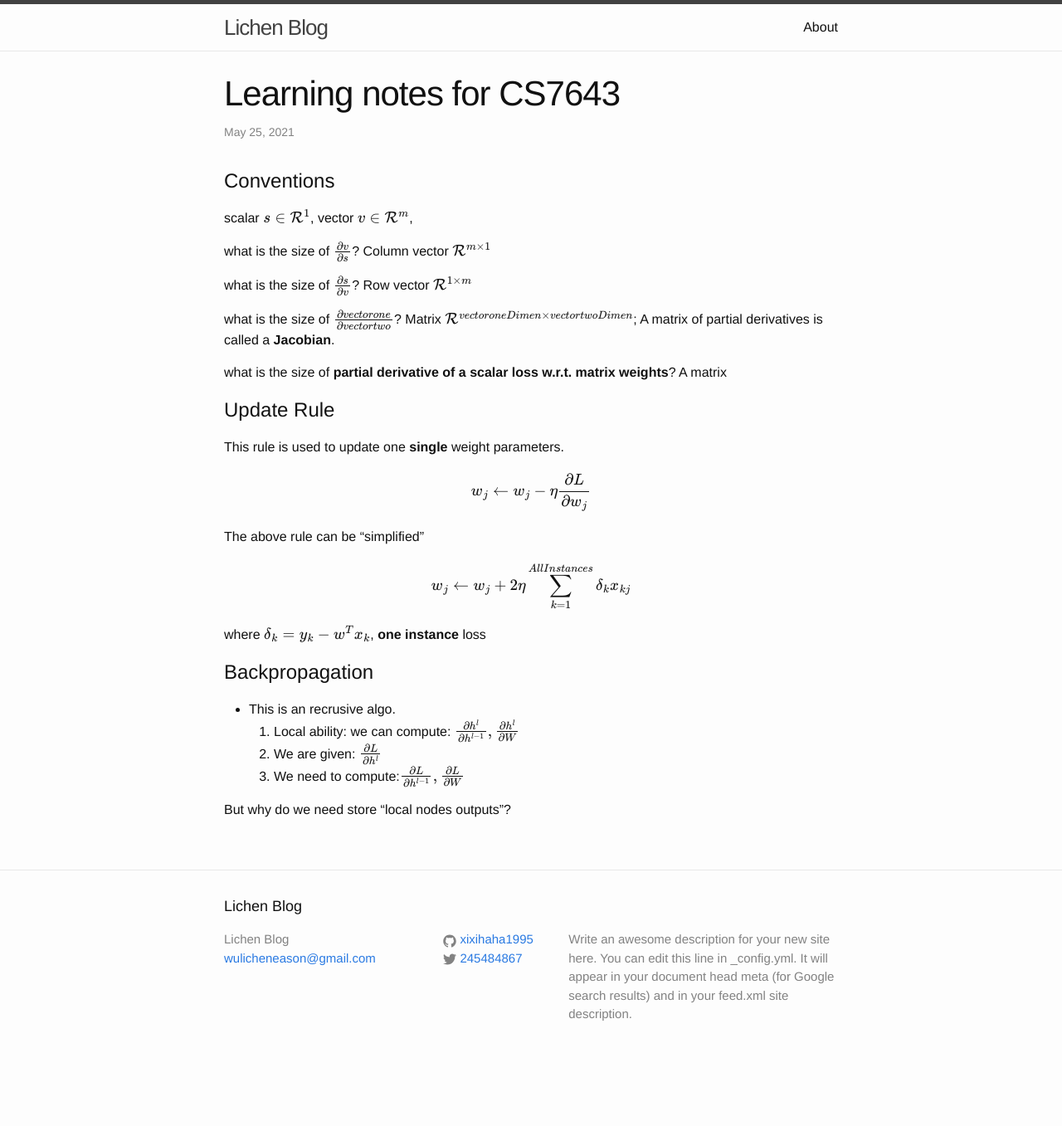
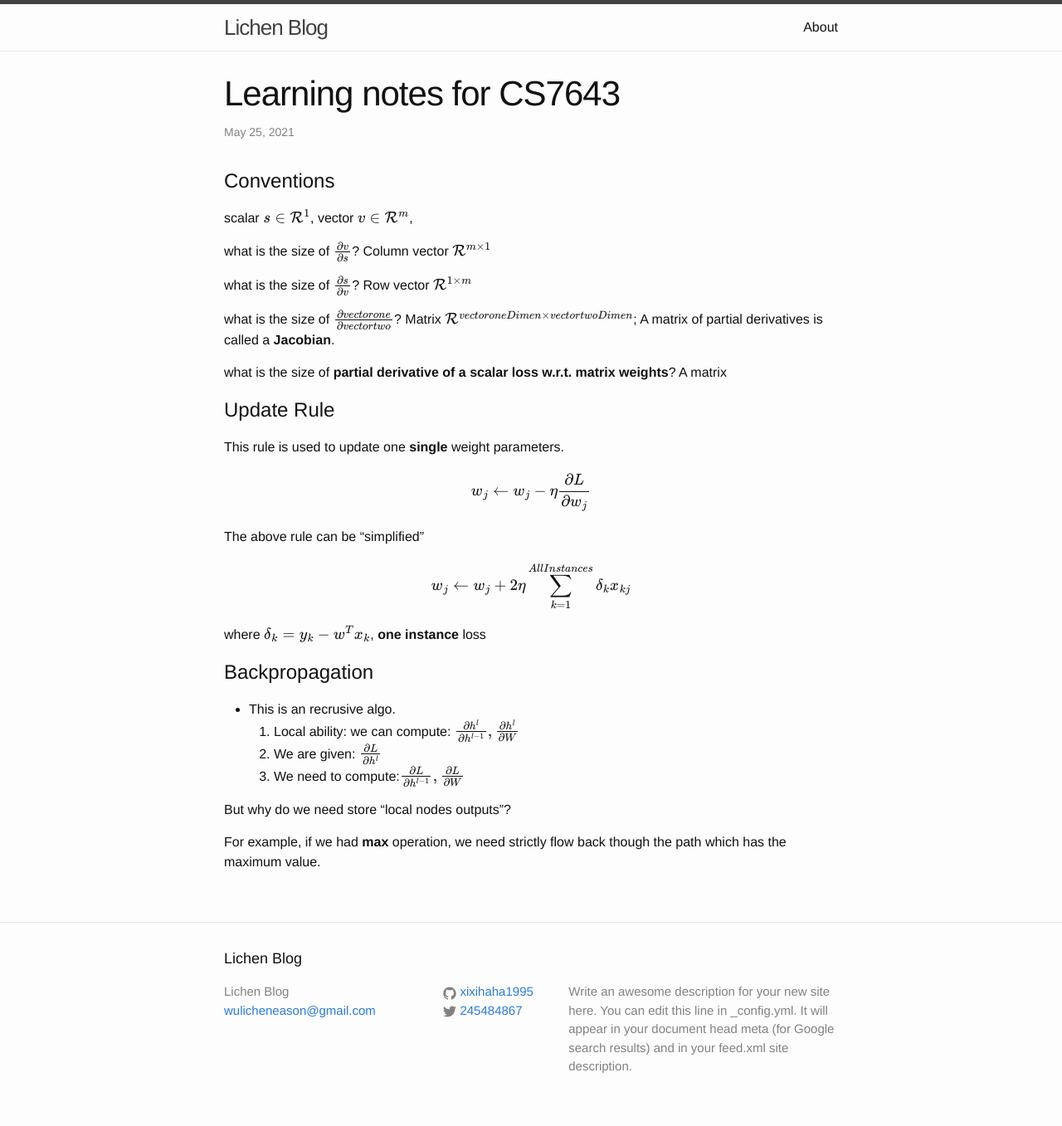
Before and after one commit to xixihaha1995/xixihaha1995.github.io, a Jekyll site: the page built from docs/_posts/2021-05-25-CS7643LearningNotes.markdown, in a window 1280 px wide. Shown: the whole page at 83% size. Built offline with Jekyll 4.4.1, drawn with Linux system fonts in a browser that asks for light colours; before the commit the page ends 1294 px from its top, so only the background shows below that.

Commit message:
Update 2021-05-25-CS7643LearningNotes.markdown

```diff
--- a/docs/_posts/2021-05-25-CS7643LearningNotes.markdown
+++ b/docs/_posts/2021-05-25-CS7643LearningNotes.markdown
@@ -45,3 +45,5 @@ where $\delta_k = y_k - w^Tx_k$, **one instance** loss
 3. We need to compute:$\{\frac{\partial L }{\partial h^{l-1}},\frac{\partial L }{\partial W}\}$
 
 But why do we need store "local nodes outputs"?
+
+For example, if we had **max** operation, we need strictly flow back though the path which has the maximum value.
```
